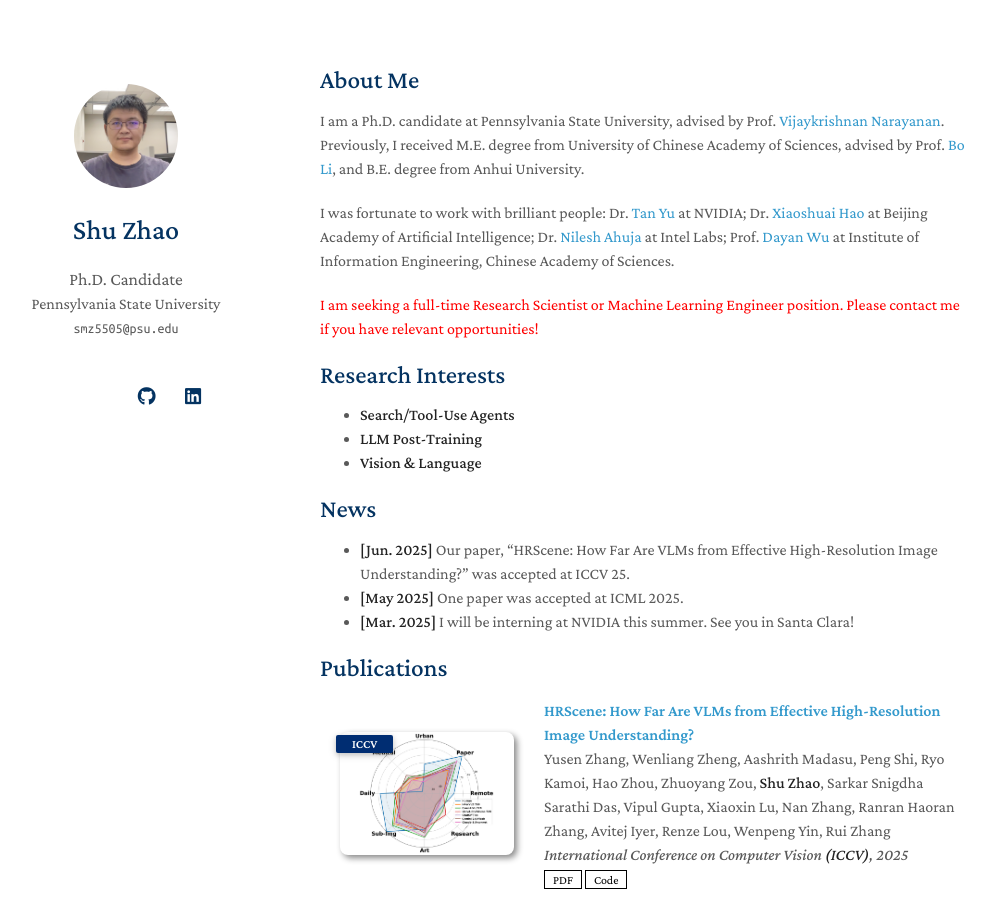
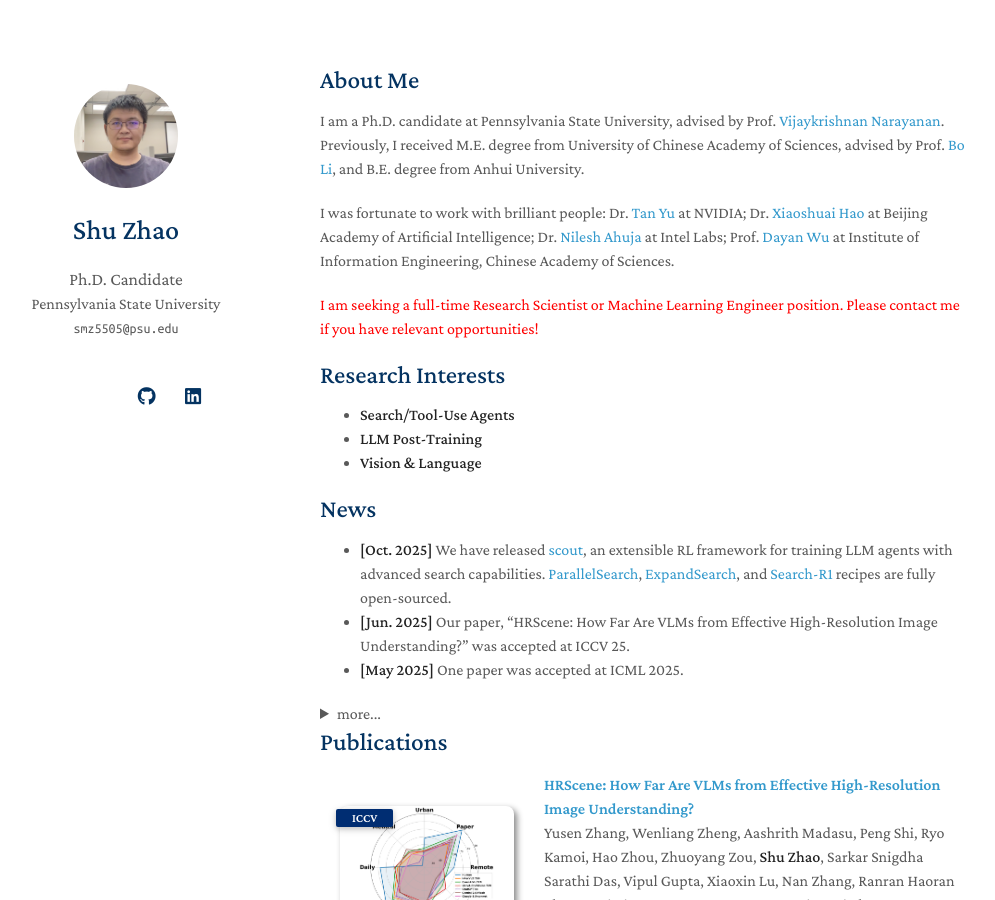
Before and after one commit to Tree-Shu-Zhao/Tree-Shu-Zhao.github.io, a Jekyll site: the page built from index.md, in a window 1280 px wide and 900 px high. Shown: the whole window, without its empty margins (150-1145 px from the left). Built offline with Jekyll 4.4.1, drawn with Linux system fonts in a browser that asks for light colours; nearby versions of some CDN libraries; a style sheet for code colours, icons or effects is not loaded; our own code applies the rules of GitHub Pages for plain Markdown files.

Commit message:
Update index.md

```diff
--- a/index.md
+++ b/index.md
@@ -16,9 +16,14 @@ I was fortunate to work with brilliant people: Dr. [Tan Yu](https://sites.google
 - **Vision & Language**
 
 ## News
+- **[Oct. 2025]** We have released [scout](https://github.com/Tree-Shu-Zhao/scout), an extensible RL framework for training LLM agents with advanced search capabilities. [ParallelSearch](https://shuzhao.me/ParallelSearchProject/), [ExpandSearch](https://shuzhao.me/ExpandSearchProject/), and [Search-R1](https://arxiv.org/abs/2505.15117) recipes are fully open-sourced.
 - **[Jun. 2025]** Our paper, "HRScene: How Far Are VLMs from Effective High-Resolution Image Understanding?" was accepted at ICCV 25.
 - **[May 2025]** One paper was accepted at ICML 2025.
-- **[Mar. 2025]** I will be interning at NVIDIA this summer. See you in Santa Clara!
+<details><summary> more... </summary>
+<ul>
+  <li>**[Mar. 2025]** I will be interning at NVIDIA this summer. See you in Santa Clara!</li>
+</ul>
+</details>
 
 {% include_relative _includes/publications.md %}
 
```
